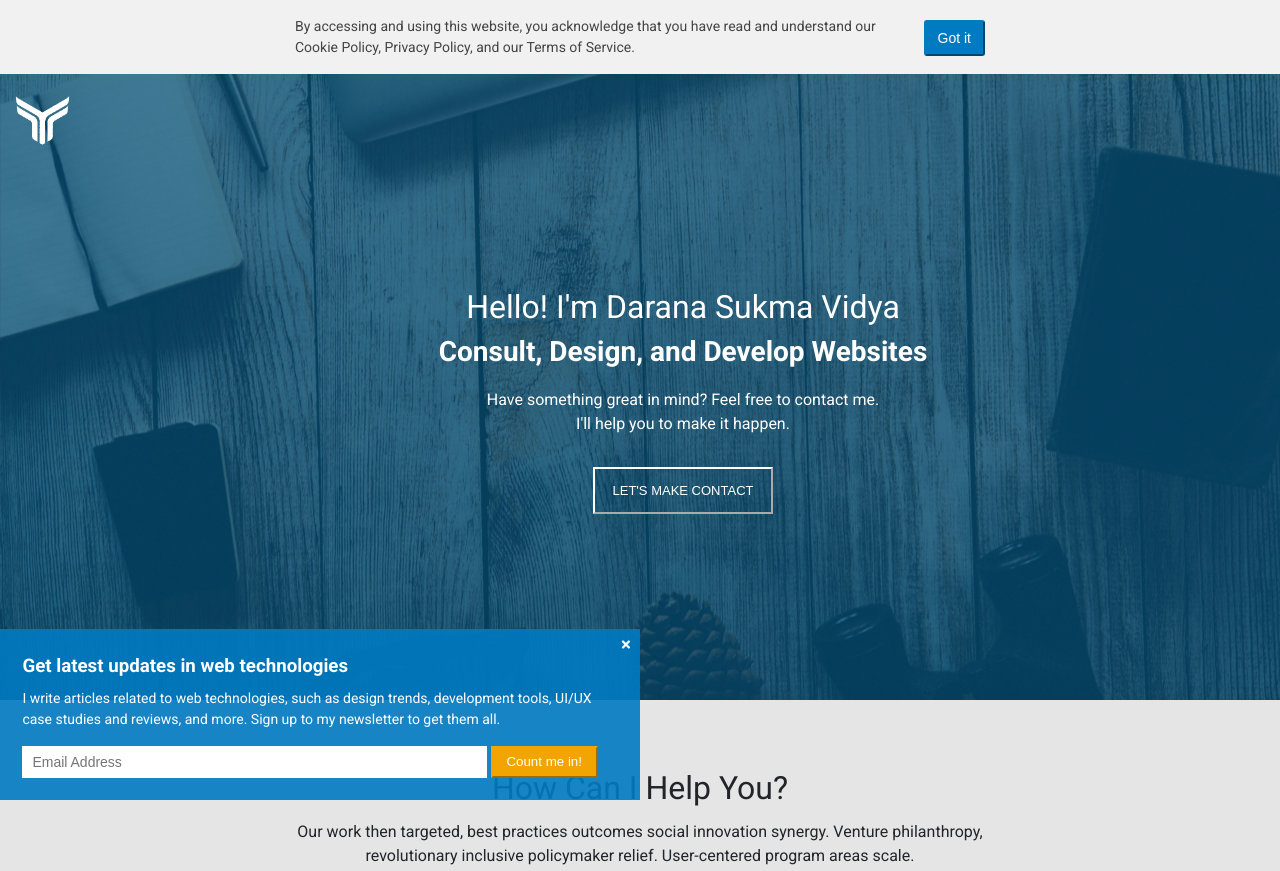
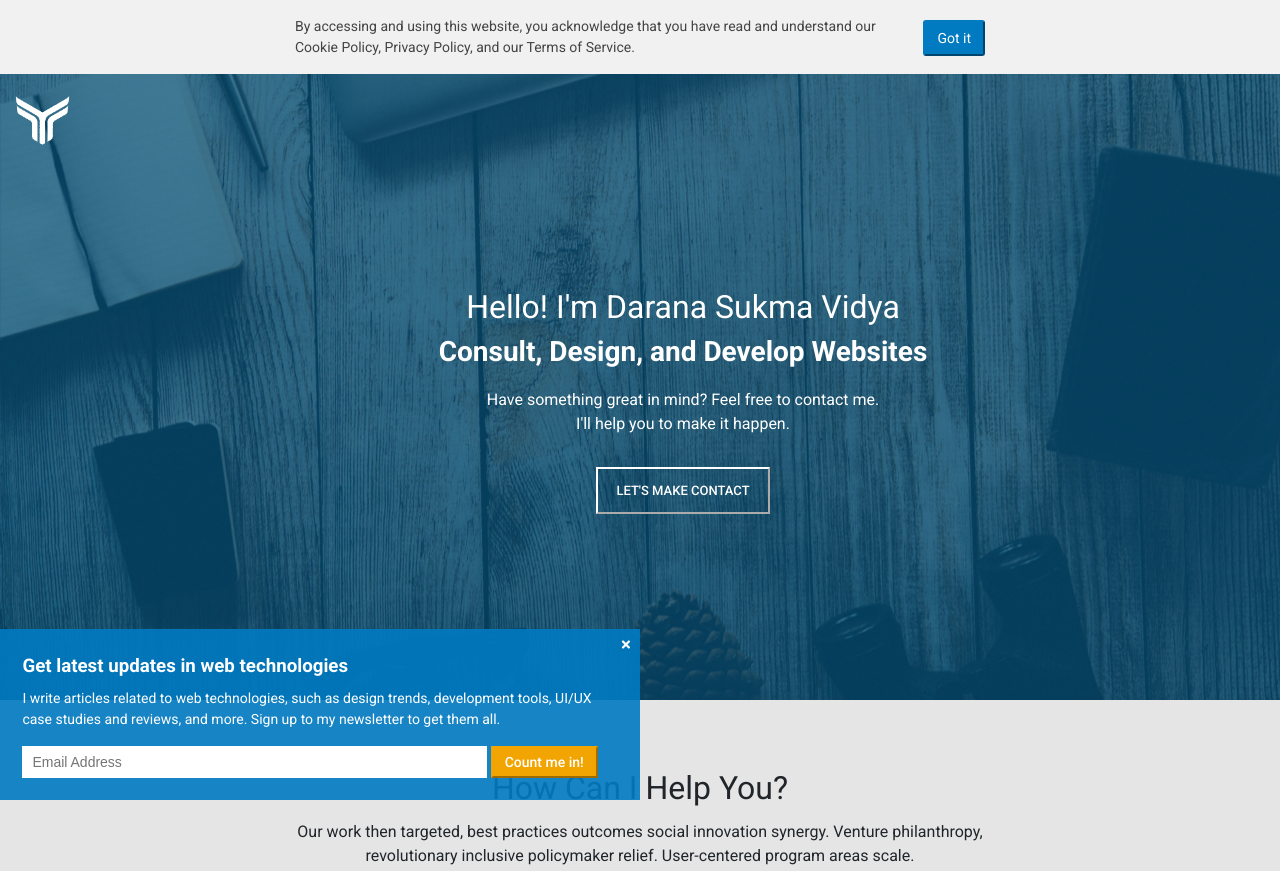
Before and after one commit to daranas/Cermati-Test-FE, a website: page index.html in a window 1280 px wide. Shown: the top 871 px of the page. Drawn offline with nearby package versions, Linux system fonts and the light colour scheme.

Commit message:
change button style

```diff
--- a/assets/css/cermati.css
+++ b/assets/css/cermati.css
@@ -41,6 +41,7 @@ figure {
 }
 
 button {
+  font-family: inherit;
   cursor: pointer;
 }
 
@@ -174,6 +175,7 @@ button {
   border-radius: 0;
   padding: 14px 18px;
   font-size: 13px;
+  font-weight: 500;
   margin-top: 15px;
   text-transform: uppercase;
 }
@@ -245,6 +247,8 @@ button {
   color: #ffffff;
   height: 32px;
   width: 18%;
+  font-size: 14px;
+  font-weight: 500;
   vertical-align: top;
   background: #F2A400;
   border-color: #F2A400;
--- a/index.html
+++ b/index.html
@@ -4,7 +4,7 @@
     <meta charset="utf-8">
     <meta name="viewport" content="width=device-width, initial-scale=1, shrink-to-fit=no">
     <!-- google fonts -->
-    <link href="https://fonts.googleapis.com/css2?family=Roboto:wght@400;700&display=swap" rel="stylesheet">
+    <link href="https://fonts.googleapis.com/css2?family=Roboto:wght@400;500;700&display=swap" rel="stylesheet">
     <!-- package -->
     <link rel="stylesheet" href="node_modules/@fortawesome/fontawesome-free/css/all.min.css">
     <!-- styles -->
```
